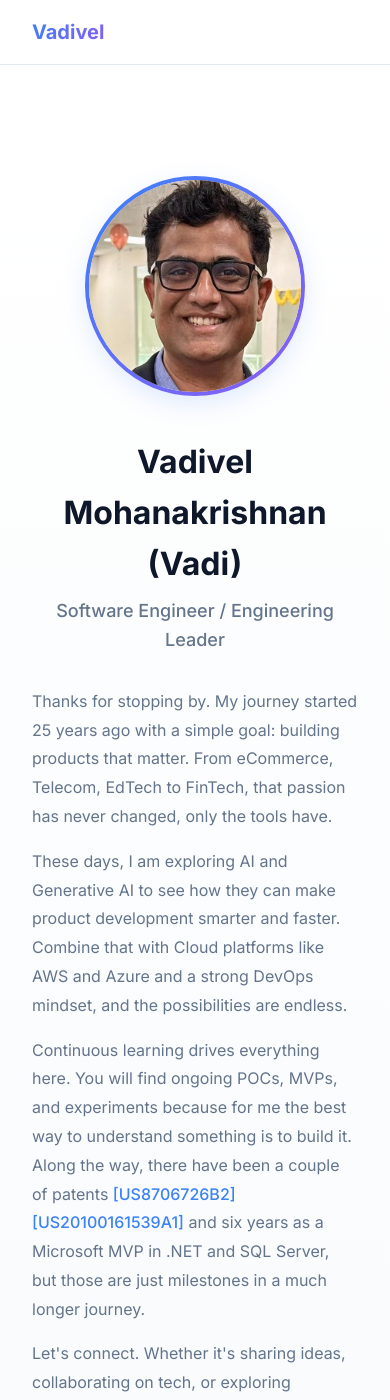
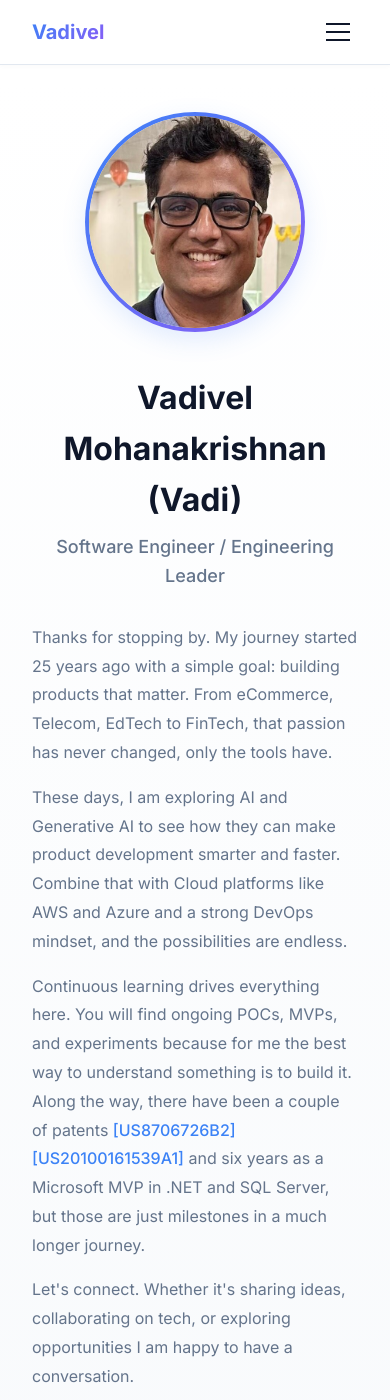
Before and after one commit to vmvadivel/vmvadivel.github.io, a Jekyll site: the page built from index.html, in a window 390 px wide and 1400 px high. Built offline with Jekyll 4.4.1, drawn with Linux system fonts in a browser that asks for light colours.

Commit message:
fix hamburger menu display issue

```diff
--- a/assets/css/main.css
+++ b/assets/css/main.css
@@ -142,6 +142,50 @@ body {
   background: none;
   border: none;
   cursor: pointer;
+  padding: 8px;
+}
+
+.hamburger,
+.hamburger::before,
+.hamburger::after {
+  display: block;
+  width: 24px;
+  height: 2px;
+  background-color: var(--color-text-primary);
+  transition: var(--transition);
+}
+
+.hamburger {
+  position: relative;
+}
+
+.hamburger::before,
+.hamburger::after {
+  content: '';
+  position: absolute;
+  left: 0;
+}
+
+.hamburger::before {
+  top: -8px;
+}
+
+.hamburger::after {
+  top: 8px;
+}
+
+.mobile-menu-toggle.active .hamburger {
+  background-color: transparent;
+}
+
+.mobile-menu-toggle.active .hamburger::before {
+  top: 0;
+  transform: rotate(45deg);
+}
+
+.mobile-menu-toggle.active .hamburger::after {
+  top: 0;
+  transform: rotate(-45deg);
 }
 
 /* Main Content */
@@ -177,7 +221,7 @@ main {
 /* Hero Section with Gradient Background */
 .hero {
   background: linear-gradient(180deg, #ffffff 0%, #f8fafc 100%);
-  padding: var(--spacing-xl) 0;
+  padding: var(--spacing-md) 0;
   text-align: center;
 }
 
@@ -1095,6 +1139,30 @@ main {
 
   .nav-links {
     display: none;
+    position: absolute;
+    top: 100%;
+    right: 0;
+    left: 0;
+    background: rgba(255, 255, 255, 0.98);
+    backdrop-filter: blur(10px);
+    border-top: 1px solid var(--color-border);
+    flex-direction: column;
+    gap: 0;
+    padding: var(--spacing-sm) 0;
+    box-shadow: 0 4px 12px rgba(0, 0, 0, 0.1);
+  }
+
+  .nav-links.active {
+    display: flex;
+  }
+
+  .nav-links li {
+    padding: var(--spacing-xs) var(--spacing-md);
+  }
+
+  .nav-link {
+    display: block;
+    padding: var(--spacing-xs) 0;
   }
 
   .mobile-menu-toggle {
--- a/assets/js/main.js
+++ b/assets/js/main.js
@@ -23,17 +23,17 @@ document.addEventListener('DOMContentLoaded', function() {
           });
         }
       }
-      // Let browser handle regular links and cross-page hash links
     });
   });
 
-  // Mobile menu toggle (placeholder for future implementation)
+  // Mobile menu toggle
   const mobileMenuToggle = document.querySelector('.mobile-menu-toggle');
   const navLinksContainer = document.querySelector('.nav-links');
 
   if (mobileMenuToggle) {
     mobileMenuToggle.addEventListener('click', function() {
       navLinksContainer.classList.toggle('active');
+      mobileMenuToggle.classList.toggle('active');
     });
   }
 
```
